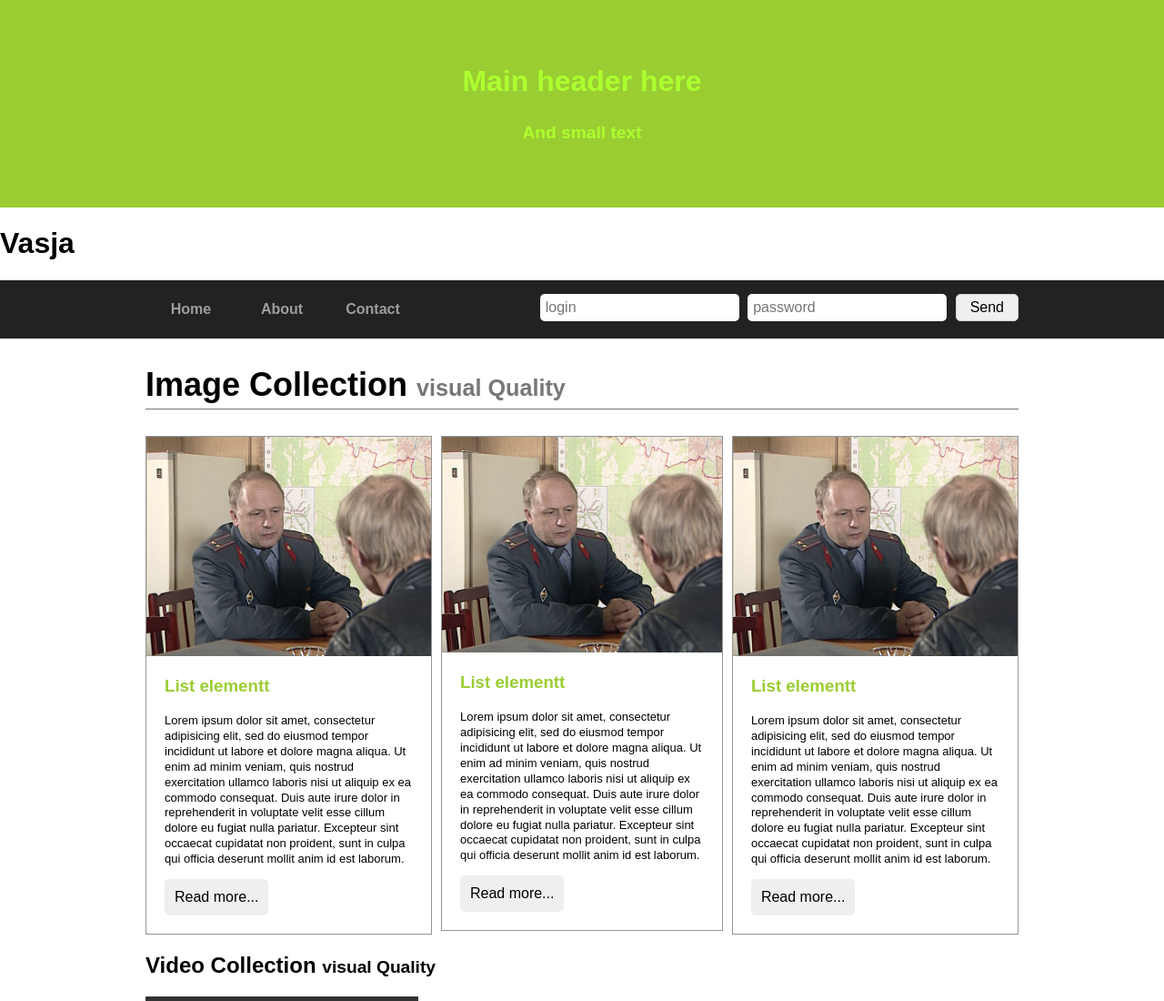
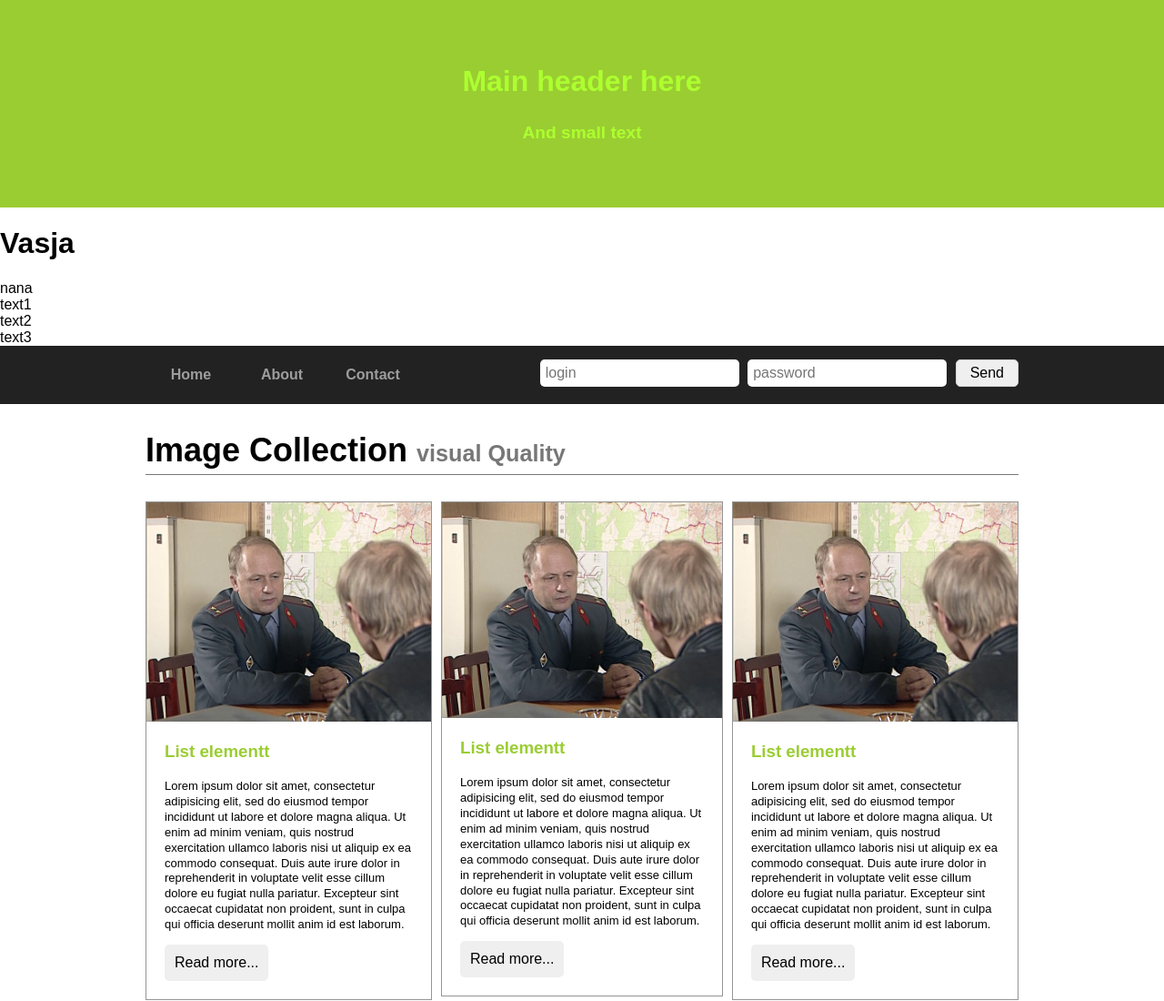
Before and after one commit to Andy007Andy/proba, a plain HTML site: page index.html in a window 1280 px wide. Shown: the top 1100 px of the page at 91% size. Drawn offline with Linux system fonts and the light colour scheme; grey boxes are pictures that could not be loaded.

Commit message:
div with content

```diff
--- a/index.html
+++ b/index.html
@@ -18,6 +18,10 @@
 		</header>
 		<!-- navigation -->
 		<h1>Vasja</h1>
+		nana
+		<div>text1</div>
+		<div>text2</div>
+		<div>text3</div>
 		<nav class="navigation">
 			<div class="container">
 				 <ul>
```
